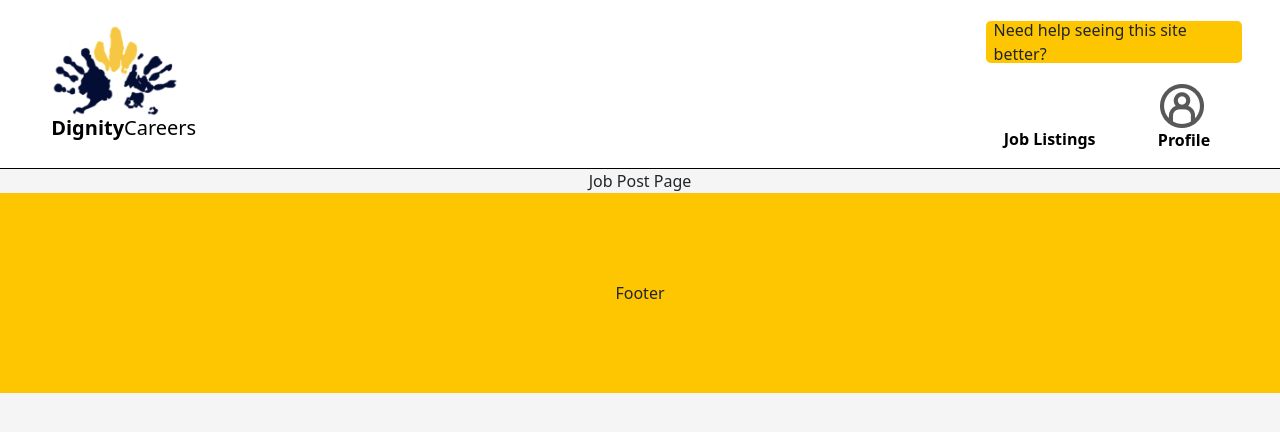
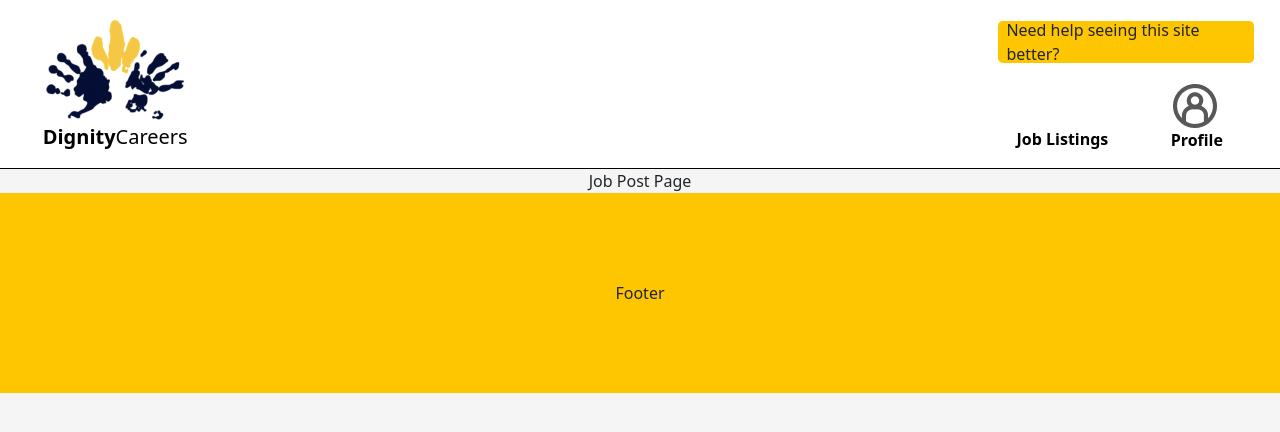
Before and after one commit to midorinom/Project-Dignity, a React (Create React App) app in the folder front-end/: page /job-post in a window 1280 px wide. Shown: the top 432 px of the page. Built offline with nearby package versions, Linux system fonts and the light colour scheme.

Commit message:
edited Nav Bar css

```diff
--- a/front-end/src/components/NavBar/NavBar.js
+++ b/front-end/src/components/NavBar/NavBar.js
@@ -8,18 +8,16 @@ const NavBar = () => {
   return (
     <div className={styles.navBar}>
       <div className={styles.dignityCareersLogoContainer}>
-        <Link to="/" className={styles.linkDignityCareersLogo}>
+        <Link to="/">
           <img
             src={dignityCareersLogo}
             alt="Dignity Careers Logo"
             className={styles.dignityCareersLogo}
           ></img>
+          <p className={styles.dignityCareersName}>
+            <span className={styles.dignityWord}>Dignity</span>Careers
+          </p>
         </Link>
-        <p className={styles.dignityCareersName}>
-          <Link to="/">
-            <span className={styles.dignityWord}>Dignity</span>Careers
-          </Link>
-        </p>
       </div>
       <div className={styles.navBarRight}>
         <div className={styles.accessibilityButton}>
@@ -35,7 +33,6 @@ const NavBar = () => {
               alt="Profile Button"
               className={styles.profileIcon}
             />
-
             <p>Profile</p>
           </Link>
         </div>
--- a/front-end/src/components/NavBar/navBar.module.css
+++ b/front-end/src/components/NavBar/navBar.module.css
@@ -1,5 +1,5 @@
 .navBar {
-  min-height: 21%; /* 10% of body height which is the viewport height */
+  min-height: 10%; /* 10% of body height which is the viewport height */
   width: 100%;
   /*position: relative;  making this position non-static in order to align other components with position: absolute*/
   background-color: white;
@@ -9,18 +9,15 @@
 }
 
 .dignityCareersLogoContainer {
-  height: 70%;
+  height: 80%;
   width: 10%;
   position: relative;
-  top: 10%;
+  top: 15%;
   left: 4%;
   display: flex;
   flex-direction: column;
-}
-
-.dignityCareersLogo {
-  max-height: 100%;
-  width: 100%;
+  align-items: center;
+  justify-content: center;
 }
 
 .linkDignityCareersLogo {
@@ -29,7 +26,7 @@
 
 .dignityCareersName {
   position: relative;
-  bottom: 10%;
+  bottom: 5%;
   font-size: 20px;
   font-weight: lighter;
 }
@@ -42,7 +39,7 @@
   height: 100%;
   width: 20%;
   position: relative;
-  right: 3%;
+  right: 2%;
   font-size: 16px;
   display: grid;
   grid-template-columns: 1fr 1fr;
```
Also changed, not shown: 1 other file (tests, documents, lock files or other folders).
